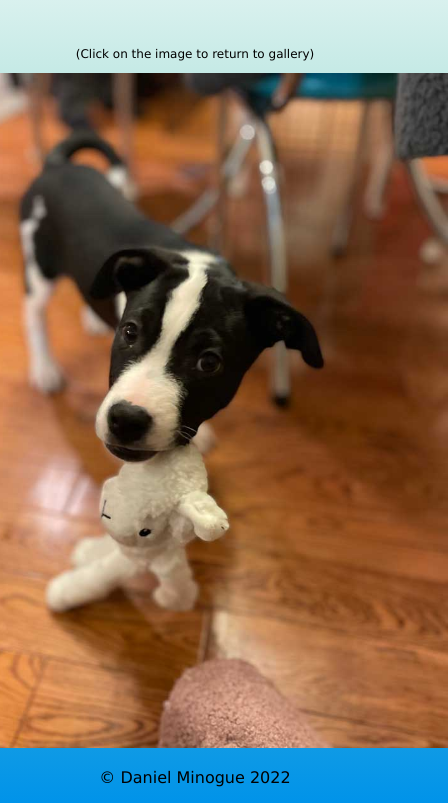
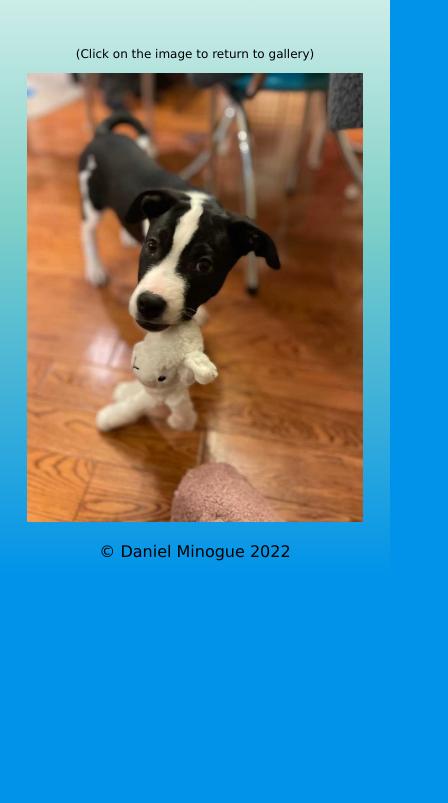
Before and after one commit to shanelbb/olly-website, a plain HTML site: page img_paths/olly3.html in a window 390 px wide. Shown: the part 142-945 px from the top of the page, 448 px wide, since content can reach past the window. After the commit the page ends 844 px from the top, so only its background shows below. Drawn offline with Linux system fonts and the light colour scheme.

Commit message:
added styling for mobile

```diff
--- a/style.css
+++ b/style.css
@@ -1,6 +1,7 @@
 body {
     background-color: #0093E9;
 background-image: linear-gradient(0deg, #0093E9 0%, #80D0C7 50%, #ffffff 100%);
+background-repeat: no-repeat;
 }
 
 header {
@@ -33,6 +34,7 @@ h2 {
 }
 
 .gallery {
+    width: 90%;
     max-width: 800px;
     margin: 0 auto;
 }
@@ -42,6 +44,7 @@ h2 {
     display: grid;
     grid-template-columns: 1fr 1fr 1fr;
     grid-gap: 20px;
+    padding-left: 0;
 
 
 }
@@ -53,12 +56,15 @@ h2 {
 }
 
 .full_img {
+    width: 90%;
     display: flex;
     align-items: center;
     justify-content: center;
+    margin: 0 auto;
 }
 
 .full_img img {
+    width: 100%;
     max-height: 80vh;
     align-items: centers;
 }
```
